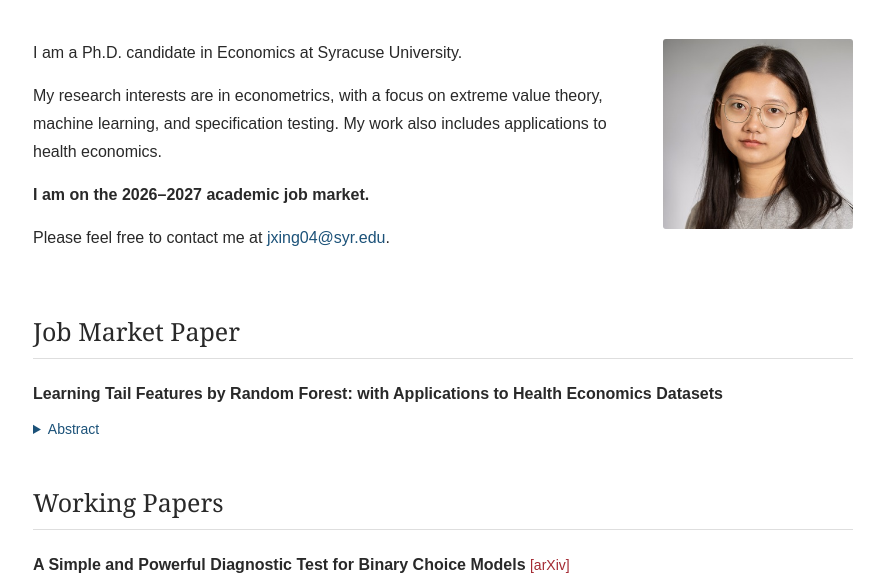
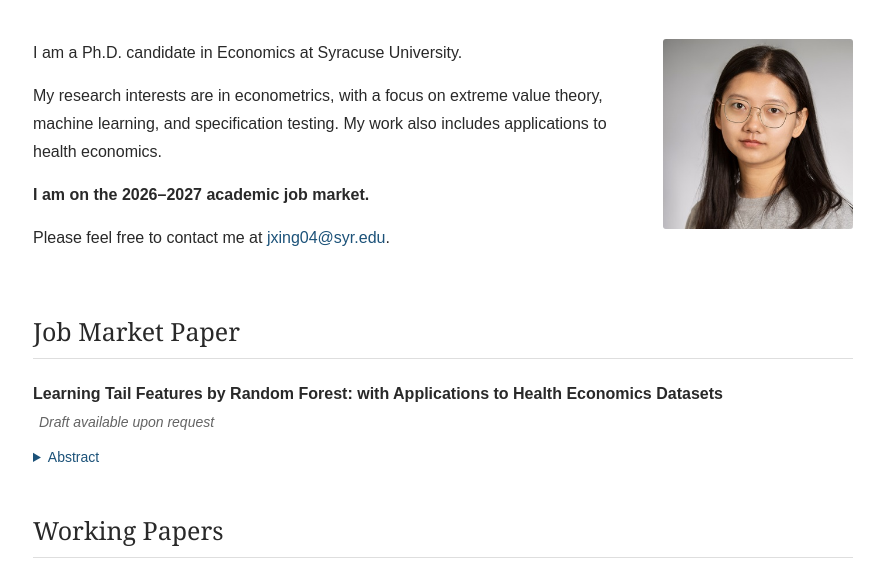
Before and after one commit to Jiahe-Xing/Jiahe-Xing.github.io, a plain HTML site: page index.html in a window 1280 px wide. Shown: the part 153-729 px from the top of the page, without its empty margins (197-1081 px from the left). Drawn offline with Linux system fonts and the light colour scheme.

Commit message:
Mark JMP and overlap paper drafts available upon request

```diff
--- a/index.html
+++ b/index.html
@@ -119,6 +119,15 @@
       font-weight: 500;
     }
 
+    .draft-note {
+      display: inline-block;
+      margin-left: 6px;
+      color: var(--muted);
+      font-size: 14px;
+      font-weight: 400;
+      font-style: italic;
+    }
+
     .working-title {
       margin-top: 45px;
     }
@@ -234,6 +243,7 @@
           <div class="paper-title">
             Learning Tail Features by Random Forest: with Applications
             to Health Economics Datasets
+            <span class="draft-note">Draft available upon request</span>
           </div>
 
           <details>
@@ -292,6 +302,7 @@
         <article class="paper">
           <div class="paper-title">
             Detecting Limited Overlap from Covariate Tails
+            <span class="draft-note">Draft available upon request</span>
           </div>
 
           <div class="note">
```
